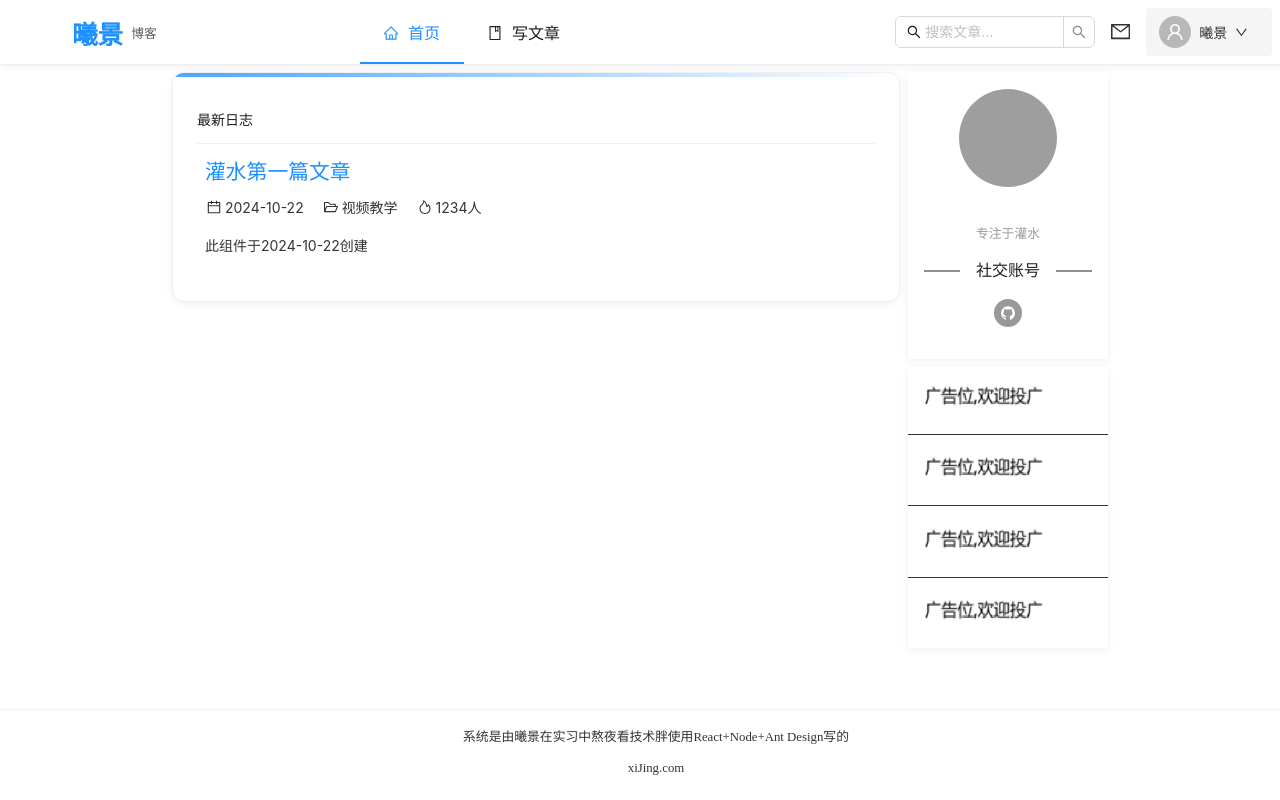
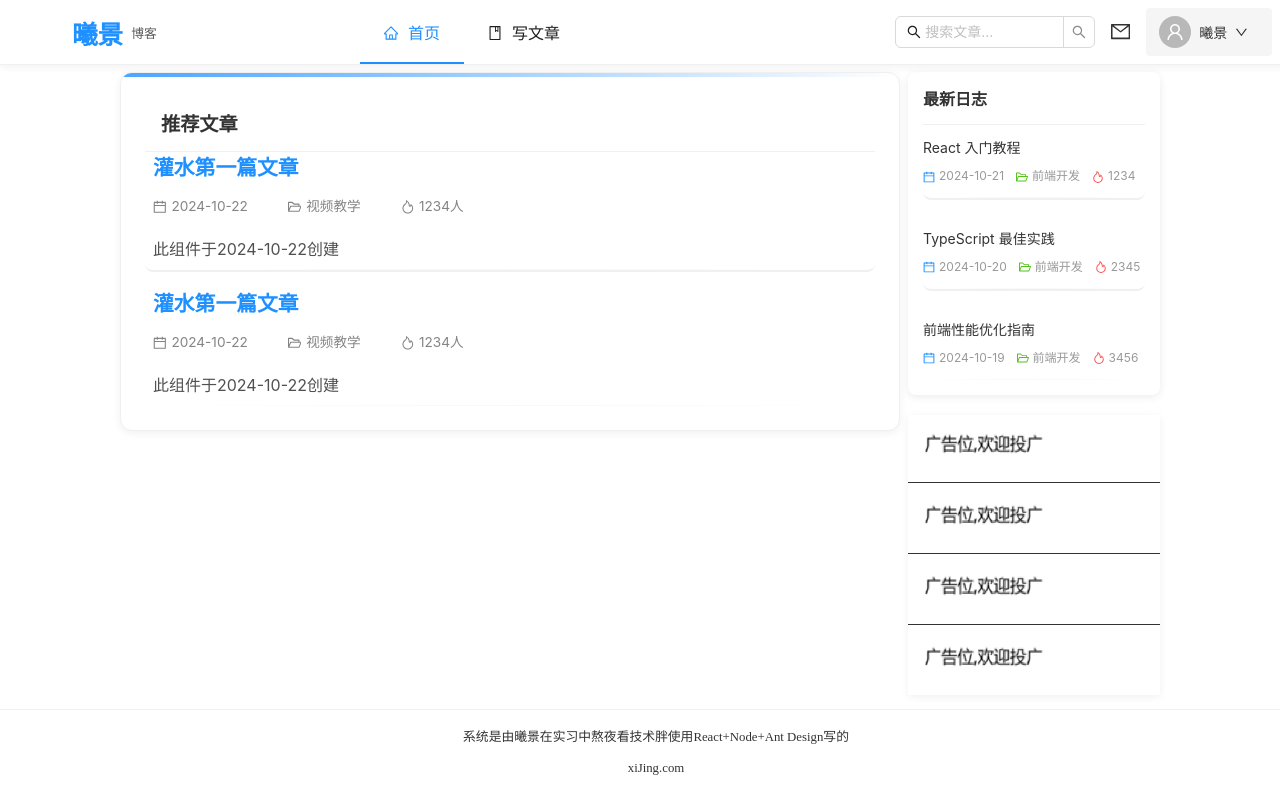
Before and after one commit to 00xu00/blog, a React (Create React App) app: page / in a window 1280 px wide. Shown: the top 800 px of the page. Built offline with nearby package versions, Linux system fonts and the light colour scheme; grey boxes are pictures that could not be loaded.

Commit message:
feat: 优化home页

```diff
--- a/src/components/Header/Header.tsx
+++ b/src/components/Header/Header.tsx
@@ -73,7 +73,7 @@ const Header = () => {
         {
             key: 'logout',
             icon: <UserOutlined />,
-            label: '退出登录',
+            label: <Link to='/auth'>退出登录</Link>,
             danger: true,
         },
     ];
--- a/src/index.css
+++ b/src/index.css
@@ -69,6 +69,12 @@ body {
   border: 1px solid var(--border-color);
   position: relative;
   overflow: hidden;
+  transition: all 0.3s ease;
+}
+
+.comm-left:hover {
+  transform: translateY(-2px);
+  box-shadow: 0 4px 12px var(--shadow-color);
 }
 
 .comm-left::before {
@@ -100,22 +106,79 @@ body {
   font-size: 1.3rem;
   color: var(--primary-color);
   padding: 0 0.5rem;
+  font-weight: 600;
+  transition: color 0.3s ease;
+}
+
+.list-title:hover {
+  color: var(--link-hover);
 }
 
 .list-context {
   color: var(--text-color);
   padding: .5rem;
+  line-height: 1.6;
+  font-size: 1rem;
+  opacity: 0.85;
 }
 
 .list-icons {
   padding: .5rem 0;
   color: var(--text-color);
+  display: flex;
+  gap: 1.5rem;
+  flex-wrap: wrap;
 }
 
 .list-icon {
-  display: inline-block;
-  padding: 0 10px;
+  display: inline-flex;
   align-items: center;
+  gap: 0.3rem;
+  padding: 0.2rem 0.5rem;
+  color: #666;
+  font-size: 0.85rem;
+  opacity: 0.8;
+}
+
+.ant-list-item {
+  transition: all 0.3s cubic-bezier(0.4, 0, 0.2, 1);
+  border-radius: 8px;
+  margin-bottom: 1rem;
+  padding-bottom: 1rem;
+  border-block-end: 2px solid var(--border-color) !important;
+  position: relative;
+  transform-origin: center;
+}
+
+.ant-list-item:last-child {
+  border-block-end: none !important;
+  margin-bottom: 0;
+  padding-bottom: 0;
+}
+
+.ant-list-item:hover {
+  background-color: rgba(30, 144, 255, 0.05);
+  transform: translateX(8px);
+  box-shadow: -4px 0 0 var(--primary-color);
+}
+
+.ant-list-item::after {
+  content: '';
+  position: absolute;
+  bottom: 0;
+  left: 0;
+  right: 0;
+  height: 1px;
+  background: linear-gradient(to right, transparent, var(--border-color), transparent);
+  opacity: 0.5;
+}
+
+.ant-list-header {
+  font-size: 1.2rem;
+  font-weight: 600;
+  color: var(--text-color);
+  padding: 1rem 0.5rem;
+  border-bottom: 2px solid var(--primary-color);
 }
 
 .bread-div {
@@ -134,9 +197,39 @@ body {
   font-weight: bold;
 }
 
+.ant-list-item .list-title {
+  transition: all 0.3s ease;
+}
+
+.ant-list-item:hover .list-title {
+  color: var(--primary-color);
+  transform: translateX(4px);
+}
+
+.ant-list-item .list-context {
+  transition: all 0.3s ease;
+}
+
+.ant-list-item:hover .list-context {
+  transform: translateX(4px);
+}
+
 @media (max-width: 768px) {
   .comm-left {
     padding: 1rem;
     border-radius: 8px;
   }
+
+  .list-title {
+    font-size: 1.1rem;
+  }
+
+  .list-context {
+    font-size: 0.9rem;
+  }
+
+  .list-icon {
+    font-size: 0.8rem;
+    padding: 0.2rem 0.6rem;
+  }
 }
--- /dev/null
+++ b/src/pages/Home/LatestArticles/index.css
@@ -0,0 +1,76 @@
+.latest-box {
+  background: #fff;
+  padding: 15px;
+  border-radius: 8px;
+  box-shadow: 0 2px 8px rgba(0, 0, 0, 0.08);
+  margin-bottom: 20px;
+  margin-left: 0.5rem;
+}
+
+.latest-box .ant-list-header {
+  padding: 0 0 12px 0;
+  border-bottom: 1px solid #f0f0f0;
+  font-size: 16px;
+  font-weight: 600;
+  color: #333;
+}
+
+.latest-item {
+  padding: 12px 0;
+  transition: all 0.3s ease;
+}
+
+.latest-item:hover {
+  background-color: #fafafa;
+  border-radius: 4px;
+  padding-left: 8px;
+}
+
+.latest-title {
+  color: #333;
+  font-size: 14px;
+  margin-bottom: 8px;
+  transition: color 0.3s ease;
+}
+
+.latest-item:hover .latest-title {
+  color: #1890ff;
+}
+
+.latest-info {
+  display: flex;
+  flex-wrap: wrap;
+  gap: 12px;
+}
+
+.latest-icon {
+  color: #999;
+  font-size: 12px;
+  display: flex;
+  align-items: center;
+}
+
+.latest-icon .anticon {
+  margin-right: 4px;
+}
+
+.latest-icon:first-child .anticon {
+  color: #1890ff;
+}
+
+.latest-icon:nth-child(2) .anticon {
+  color: #52c41a;
+}
+
+.latest-icon:last-child .anticon {
+  color: #ff4d4f;
+}
+
+.ant-list-item {
+  padding: 0 !important;
+  border-bottom: 1px solid #f0f0f0;
+}
+
+.ant-list-item:last-child {
+  border-bottom: none;
+}
--- /dev/null
+++ b/src/pages/Home/LatestArticles/index.tsx
@@ -0,0 +1,57 @@
+import React from 'react';
+import { List } from 'antd';
+import { Link } from 'react-router-dom';
+import { CalendarOutlined, FireOutlined, FolderOpenOutlined } from '@ant-design/icons';
+import "./index.css"
+
+const LatestArticles = () => {
+  const latestList = [
+    {
+      id: 1,
+      title: 'React 入门教程',
+      date: '2024-10-21',
+      category: '前端开发',
+      views: 1234
+    },
+    {
+      id: 2,
+      title: 'TypeScript 最佳实践',
+      date: '2024-10-20',
+      category: '前端开发',
+      views: 2345
+    },
+    {
+      id: 3,
+      title: '前端性能优化指南',
+      date: '2024-10-19',
+      category: '前端开发',
+      views: 3456
+    }
+  ];
+
+  return (
+    <div className="latest-box">
+      <List
+        header={<div>最新日志</div>}
+        itemLayout="horizontal"
+        dataSource={latestList}
+        renderItem={(item) => (
+          <List.Item>
+            <Link to={`/detail/${item.id}`}>
+              <div className="latest-item">
+                <div className="latest-title">{item.title}</div>
+                <div className="latest-info">
+                  <span className="latest-icon"><CalendarOutlined /> {item.date}</span>
+                  <span className="latest-icon"><FolderOpenOutlined /> {item.category}</span>
+                  <span className="latest-icon"><FireOutlined /> {item.views}</span>
+                </div>
+              </div>
+            </Link>
+          </List.Item>
+        )}
+      />
+    </div>
+  );
+};
+
+export default LatestArticles;
--- a/src/pages/Home/index.tsx
+++ b/src/pages/Home/index.tsx
@@ -1,37 +1,52 @@
 import React from 'react';
 import { Col, List, Row } from 'antd';
 import { CalendarOutlined, FireOutlined, FolderOpenOutlined } from '@ant-design/icons';
-import Author from './Author/Author';
+import { Link } from 'react-router-dom';
 import Advert from './Advert/Advert';
+import LatestArticles from './LatestArticles';
 
 const Home = () => {
   const [list] = React.useState([{
+    id: 1,
     title: "灌水第一篇文章",
-    context: "此组件于2024-10-22创建"
+    context: "此组件于2024-10-22创建",
+    date: "2024-10-22",
+    category: "视频教学",
+    views: 1234
+  },
+  {
+    id: 1,
+    title: "灌水第一篇文章",
+    context: "此组件于2024-10-22创建",
+    date: "2024-10-22",
+    category: "视频教学",
+    views: 1234
   }]);
 
   return (
     <>
       <Row className='comm-main' justify={"center"}>
-        <Col className='comm-left' xs={24} sm={24} md={16} lg={18} xl={14}>
+        <Col className='comm-left' xs={24} sm={24} md={17} lg={19} xl={15}>
           <List
-            header={<div>最新日志</div>}
+            header={<div style={{ padding: "0 0.5rem" }}>推荐文章</div>}
             itemLayout={"vertical"}
             dataSource={list}
             renderItem={(item) => {
-              return <List.Item key={item.title}>
-                <div className='list-title'>{item.title}</div>
-                <div className='list-icons'>
-                  <span className='list-icon'><CalendarOutlined /> 2024-10-22 </span>
-                  <span className='list-icon'><FolderOpenOutlined /> 视频教学 </span>
-                  <span className='list-icon'><FireOutlined /> 1234人 </span>
-                </div>
-                <div className='list-context'>{item.context}</div>
+              return <List.Item key={item.id}>
+                <Link to={`/detail/${item.id}`}>
+                  <div className='list-title'>{item.title}</div>
+                  <div className='list-icons'>
+                    <span className='list-icon'><CalendarOutlined /> {item.date} </span>
+                    <span className='list-icon'><FolderOpenOutlined /> {item.category} </span>
+                    <span className='list-icon'><FireOutlined /> {item.views}人 </span>
+                  </div>
+                  <div className='list-context'>{item.context}</div>
+                </Link>
               </List.Item>
             }} />
         </Col>
-        <Col className='comm-right' xs={0} sm={0} md={7} lg={5} xl={4}>
-          <Author />
+        <Col className='comm-right' xs={0} sm={0} md={7} lg={5} xl={5}>
+          <LatestArticles />
           <Advert />
         </Col>
       </Row>
```
